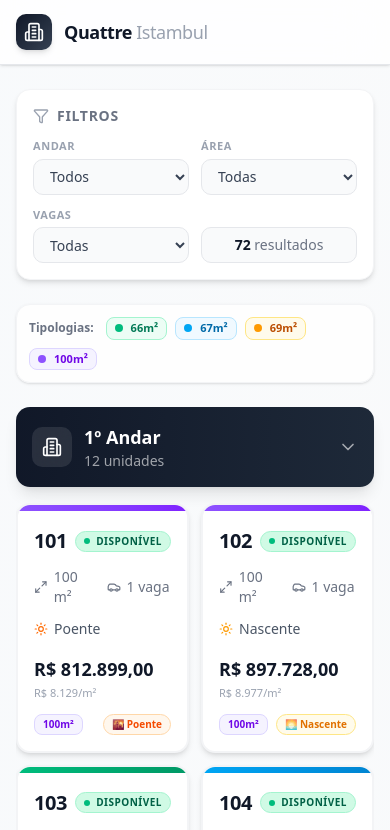
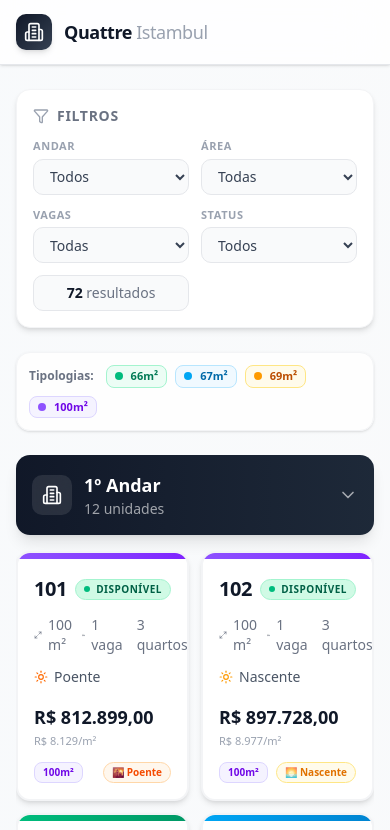
Before and after one commit to felipesantiago-coder/fluxo-quadra, a Next.js app: page / in a window 390 px wide. Shown: the top 830 px of the page. Built offline with nearby package versions, Linux system fonts and the light colour scheme.

Commit message:
20acdf7f-fe25-419f-8f63-8364ca445e8c

```diff
--- a/src/components/sales-dashboard.tsx
+++ b/src/components/sales-dashboard.tsx
@@ -2,8 +2,8 @@
 
 import React, { useState, useCallback, useMemo } from "react";
 import { motion, AnimatePresence } from "framer-motion";
-import { units, floors, areaTypes, formatCurrency, type Unit } from "@/lib/units-data";
-import { Building2, Car, Maximize2, DollarSign, ChevronUp, Filter, Layers, X, Sun } from "lucide-react";
+import { units, floors, areaTypes, statusTypes, formatCurrency, type Unit } from "@/lib/units-data";
+import { Building2, Car, Maximize2, DollarSign, ChevronUp, Filter, Layers, X, Sun, BedDouble } from "lucide-react";
 import { Button } from "@/components/ui/button";
 import { Badge } from "@/components/ui/badge";
 
@@ -103,7 +103,7 @@ function UnitCard({
         </div>
 
         {/* Info items */}
-        <div className="grid grid-cols-2 gap-2">
+        <div className="grid grid-cols-3 gap-2">
           <div className="flex items-center gap-1.5 text-gray-500">
             <Maximize2 className="w-3.5 h-3.5" />
             <span className="text-sm font-medium">{unit.areaStr}</span>
@@ -111,6 +111,10 @@ function UnitCard({
           <div className="flex items-center gap-1.5 text-gray-500">
             <Car className="w-3.5 h-3.5" />
             <span className="text-sm font-medium">{unit.vagas} vag{unit.vagas === 1 ? "a" : "as"}</span>
+          </div>
+          <div className="flex items-center gap-1.5 text-gray-500">
+            <BedDouble className="w-3.5 h-3.5" />
+            <span className="text-sm font-medium">{unit.quartos} quartos</span>
           </div>
         </div>
 
@@ -220,6 +224,15 @@ function ExpandedCard({ unit, onClose }: { unit: Unit; onClose: () => void }) {
           <div className="grid grid-cols-2 gap-3">
             <div className="flex items-center gap-3 p-3.5 rounded-xl bg-gray-50 border border-gray-100">
               <div className="w-10 h-10 rounded-lg bg-white border border-gray-200 flex items-center justify-center flex-shrink-0">
+                <BedDouble className="w-5 h-5 text-gray-500" />
+              </div>
+              <div>
+                <p className="text-lg font-bold text-gray-900">{unit.quartos} quarto{unit.quartos > 1 ? "s" : ""}</p>
+                <p className="text-[11px] text-gray-400 font-medium">Dormitórios</p>
+              </div>
+            </div>
+            <div className="flex items-center gap-3 p-3.5 rounded-xl bg-gray-50 border border-gray-100">
+              <div className="w-10 h-10 rounded-lg bg-white border border-gray-200 flex items-center justify-center flex-shrink-0">
                 <Maximize2 className="w-5 h-5 text-gray-500" />
               </div>
               <div>
@@ -237,15 +250,6 @@ function ExpandedCard({ unit, onClose }: { unit: Unit; onClose: () => void }) {
               </div>
             </div>
             <div className="flex items-center gap-3 p-3.5 rounded-xl bg-gray-50 border border-gray-100">
-              <div className="w-10 h-10 rounded-lg bg-white border border-gray-200 flex items-center justify-center flex-shrink-0">
-                <Layers className="w-5 h-5 text-gray-500" />
-              </div>
-              <div>
-                <p className="text-lg font-bold text-gray-900">{unit.andar}º andar</p>
-                <p className="text-[11px] text-gray-400 font-medium">Pavimento</p>
-              </div>
-            </div>
-            <div className={`flex items-center gap-3 p-3.5 rounded-xl bg-gray-50 border border-gray-100`}>
               <div className="w-10 h-10 rounded-lg bg-white border border-gray-200 flex items-center justify-center flex-shrink-0">
                 <Sun className="w-5 h-5 text-gray-500" />
               </div>
@@ -390,14 +394,16 @@ export default function SalesDashboard() {
   const [filterArea, setFilterArea] = useState<Unit["tipoArea"] | "all">("all");
   const [filterFloor, setFilterFloor] = useState<number | "all">("all");
   const [filterVagas, setFilterVagas] = useState<number | "all">("all");
+  const [filterStatus, setFilterStatus] = useState<Unit["status"] | "all">("all");
 
   const filteredUnits = useMemo(() => {
     let result = [...units];
     if (filterArea !== "all") result = result.filter((u) => u.tipoArea === filterArea);
     if (filterFloor !== "all") result = result.filter((u) => u.andar === filterFloor);
     if (filterVagas !== "all") result = result.filter((u) => u.vagas === filterVagas);
+    if (filterStatus !== "all") result = result.filter((u) => u.status === filterStatus);
     return result;
-  }, [filterArea, filterFloor, filterVagas]);
+  }, [filterArea, filterFloor, filterVagas, filterStatus]);
 
   const activeFloors = useMemo(() => {
     const floorSet = new Set(filteredUnits.map((u) => u.andar));
@@ -448,18 +454,18 @@ export default function SalesDashboard() {
           <div className="flex items-center gap-2 mb-3">
             <Filter className="w-4 h-4 text-gray-400" />
             <span className="text-sm font-semibold text-gray-500 uppercase tracking-wider">Filtros</span>
-            {(filterArea !== "all" || filterFloor !== "all" || filterVagas !== "all") && (
+            {(filterArea !== "all" || filterFloor !== "all" || filterVagas !== "all" || filterStatus !== "all") && (
               <Button
                 variant="ghost"
                 size="sm"
                 className="ml-auto text-xs text-gray-400 hover:text-gray-600"
-                onClick={() => { setFilterArea("all"); setFilterFloor("all"); setFilterVagas("all"); }}
+                onClick={() => { setFilterArea("all"); setFilterFloor("all"); setFilterVagas("all"); setFilterStatus("all"); }}
               >
                 Limpar filtros
               </Button>
             )}
           </div>
-          <div className="grid grid-cols-2 sm:grid-cols-4 gap-3">
+          <div className="grid grid-cols-2 sm:grid-cols-5 gap-3">
             {/* Floor filter */}
             <div>
               <label className="text-[11px] font-semibold text-gray-400 uppercase tracking-wider mb-1 block">Andar</label>
@@ -501,6 +507,23 @@ export default function SalesDashboard() {
                 <option value="all">Todas</option>
                 <option value="1">1 vaga</option>
                 <option value="2">2 vagas</option>
+              </select>
+            </div>
+
+            {/* Status filter */}
+            <div>
+              <label className="text-[11px] font-semibold text-gray-400 uppercase tracking-wider mb-1 block">Status</label>
+              <select
+                value={filterStatus}
+                onChange={(e) => setFilterStatus(e.target.value as Unit["status"] | "all")}
+                className="w-full h-9 px-3 rounded-lg border border-gray-200 bg-gray-50 text-sm font-medium text-gray-700 focus:outline-none focus:ring-2 focus:ring-gray-900/10 focus:border-gray-300 transition-all"
+              >
+                <option value="all">Todos</option>
+                {statusTypes.map((s) => (
+                  <option key={s} value={s}>
+                    {s === "disponivel" ? "Disponível" : s === "reservado" ? "Reservada" : s === "vendido" ? "Vendida" : "Consultar"}
+                  </option>
+                ))}
               </select>
             </div>
 
--- a/src/lib/units-data.ts
+++ b/src/lib/units-data.ts
@@ -10,6 +10,7 @@ export interface Unit {
   tipoArea: "66m²" | "67m²" | "69m²" | "100m²";
   status: "disponivel" | "reservado" | "vendido" | "consultar";
   posicaoSolar: "Nascente" | "Poente";
+  quartos: 2 | 3;
 }
 
 function parseValor(raw: string): { valor: number | null; str: string; formatado: string } {
@@ -159,11 +160,13 @@ export const units: Unit[] = rawData.map(([andar, unidade, vagas, areaStr, valor
     tipoArea: getAreaType(areaStr),
     status: getStatus(parsed.valor, unidade),
     posicaoSolar: getPosicaoSolar(unidade),
+    quartos: area >= 100 ? 3 : 2,
   };
 });
 
 export const floors = [1, 2, 3, 4, 5, 6] as const;
 export const areaTypes: Unit["tipoArea"][] = ["66m²", "67m²", "69m²", "100m²"];
+export const statusTypes: Unit["status"][] = ["disponivel", "reservado", "vendido", "consultar"];
 
 export function getUnitsByFloor(floor: number): Unit[] {
   return units.filter((u) => u.andar === floor);
```
